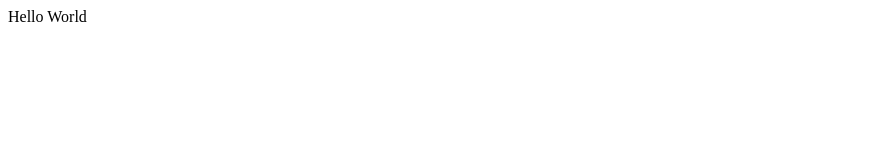
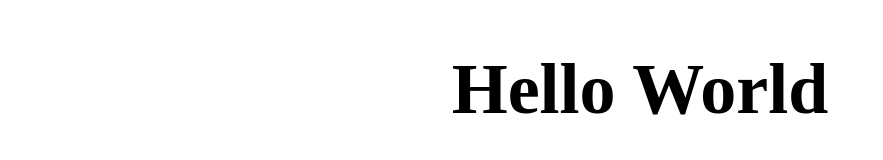
Before and after one commit to ANGB022210151/MyWebsite, a website: page index.html in a window 1280 px wide. Shown: the whole page, without its empty margins (0-883 px from the left). Drawn offline with Linux system fonts and the light colour scheme.

Commit message:
Update index.html

```diff
--- a/index.html
+++ b/index.html
@@ -5,6 +5,6 @@
     <title>Hello World</title>
 </head>
 <body>
-    Hello World
+    <h1 style="font-size: 72px; text-align: center;">Hello World</h1>
 </body>
 </html>
```
